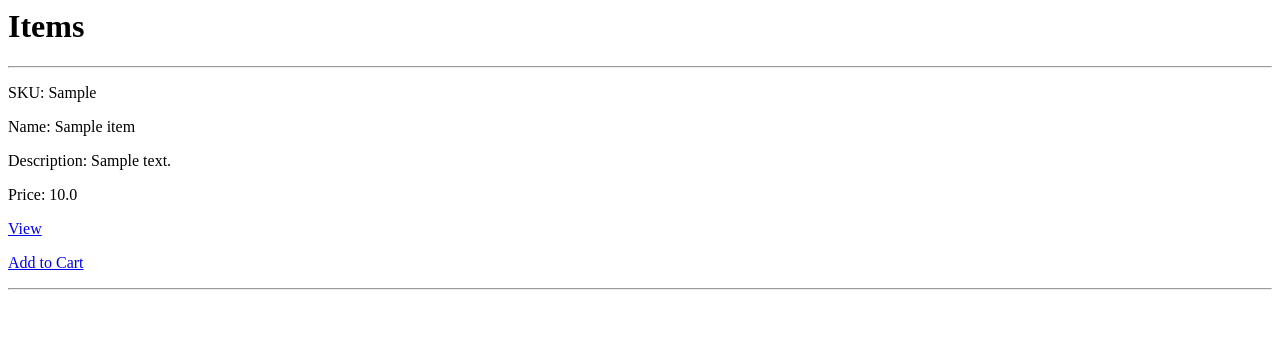
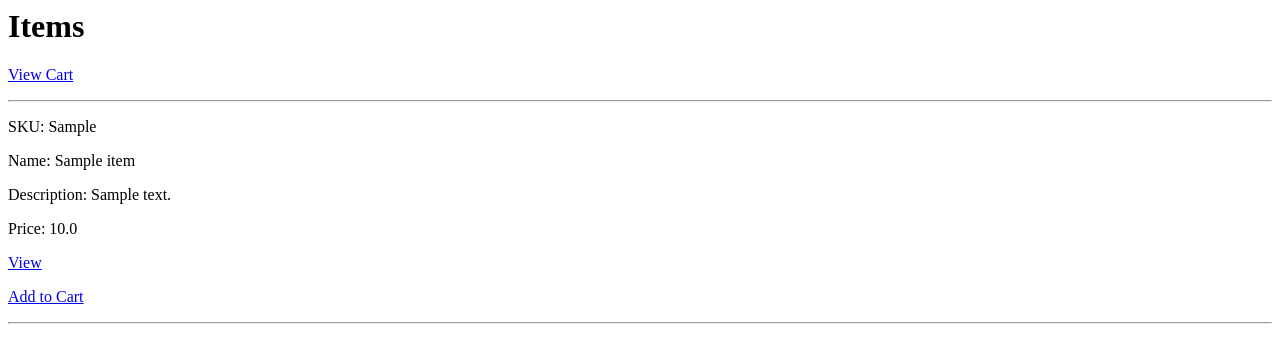
Before and after one commit to nickway90/ecommerce, a Django app: page /shopping/items in a window 1280 px wide. Shown: the top 363 px of the page. Run offline with Django 3.2, Linux system fonts and the light colour scheme; tables that the repository leaves empty hold one stand-in row (values such as "Sample post").

Commit message:
improved checkout handling and ux

```diff
--- a/shopping/templates/cart/index.html
+++ b/shopping/templates/cart/index.html
@@ -16,6 +16,7 @@
 <p><a href="{% url 'remove_all' cart_item.id %}">Remove All</a></p>
 <hr>
 {% endfor %}
+{% if cart.stripe_total > 0 %}
 <form action="{% url 'process' %}" method="POST">
     {% csrf_token %}
     <script
@@ -26,3 +27,4 @@
       data-locale="auto">
     </script>
 </form>
+{% endif %}
--- a/shopping/templates/items/index.html
+++ b/shopping/templates/items/index.html
@@ -1,4 +1,5 @@
 <h1>Items</h1>
+<p><a href="{% url 'cart' %}">View Cart</a></p>
 <hr>
 {% for item in items %}
 <p>SKU: {{item.sku}}</p>
--- a/shopping/views.py
+++ b/shopping/views.py
@@ -12,8 +12,9 @@ def index(request):
 
 
 def cart(request):
-    cart = Cart.objects.get(session_id=request.session.session_key)
-    if not cart:
+    try:
+        cart = Cart.objects.get(session_id=request.session.session_key)
+    except Cart.DoesNotExist:
         cart = Cart.objects.create(session_id=request.session.session_key)
     return render(request, 'cart/index.html', {'cart': cart})
 
@@ -67,6 +68,7 @@ def process(request):
                 currency='usd',
                 source=request.POST['stripeToken']
             )
+            cart.delete()
             return render(request, 'cart/process.html', {'charge': charge, 'cart': cart})
         except:
             pass
```
